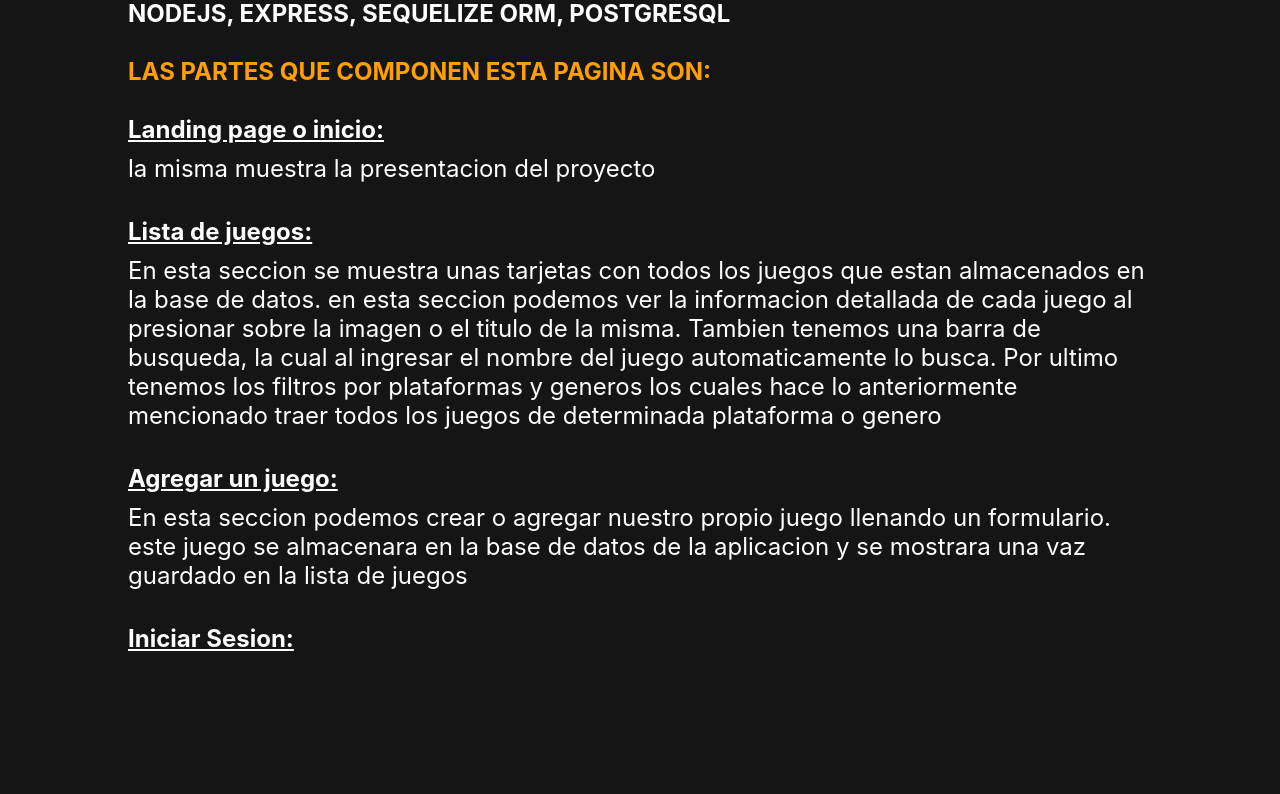
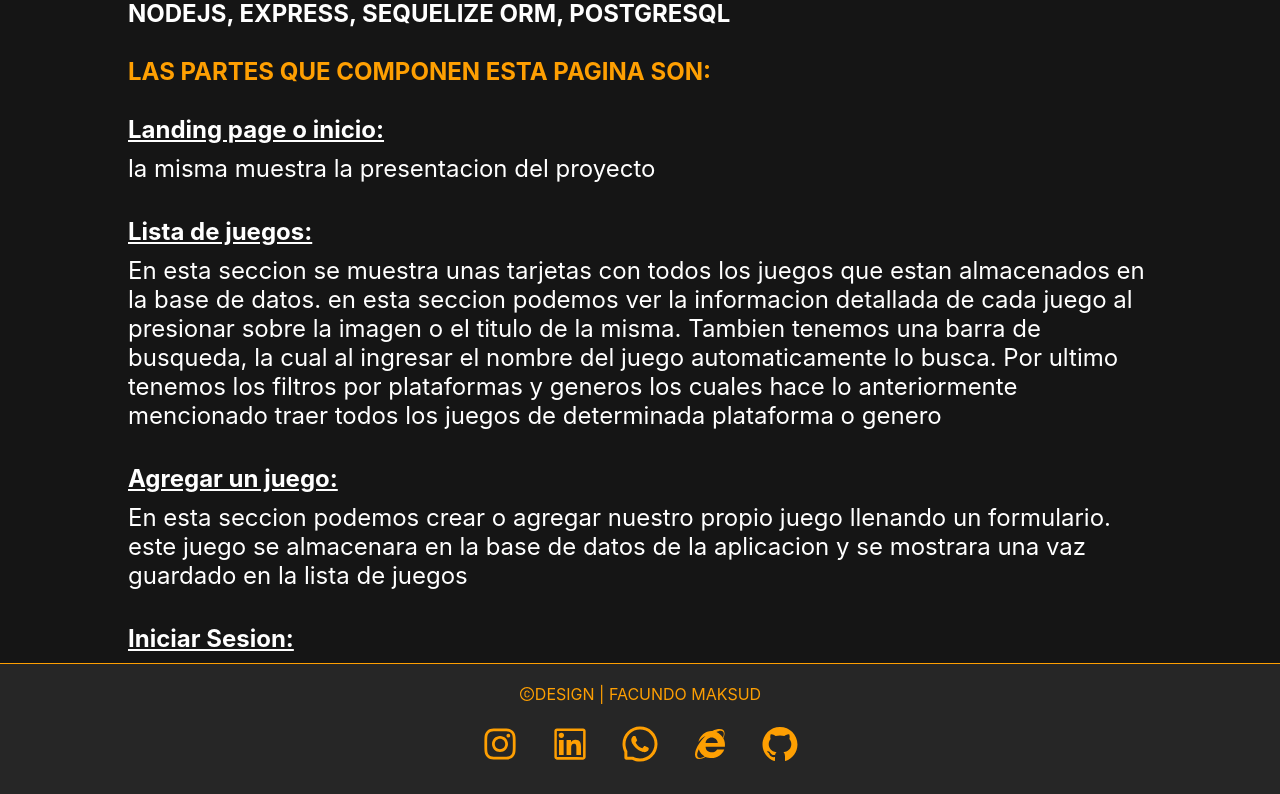
Before and after one commit to maksudxx/Proyecto-Final-React-UTN, a React (Vite) app in the folder client/: page /about in a window 1280 px wide. Shown: the part 759-1553 px from the top of the page. Before the commit the page ends 1422 px from the top, so only its background shows below. Built offline with nearby package versions, Linux system fonts and the light colour scheme; a web font is replaced by a local one.

Commit message:
component footer created

```diff
--- a/client/package.json
+++ b/client/package.json
@@ -8,6 +8,9 @@
     "preview": "vite preview"
   },
   "dependencies": {
+    "@emotion/react": "^11.9.0",
+    "@emotion/styled": "^11.8.1",
+    "@mui/material": "^5.7.0",
     "@reduxjs/toolkit": "^1.8.1",
     "axios": "^0.27.2",
     "dotenv": "^16.0.0",
--- a/client/src/App.jsx
+++ b/client/src/App.jsx
@@ -5,6 +5,7 @@ import Header from "./components/header/Header";
 import VideogameDetails from "./pages/videogameDetails/VideogameDetails";
 import NewVideogame from "./pages/newVideogame/NewVideogame";
 import About from "./pages/about/About";
+import Footer from "./components/footer/Footer";
 
 function App() {
   return (
@@ -20,7 +21,8 @@ function App() {
             component={VideogameDetails}
           />
           <Route exact path="/newGame" component={NewVideogame} />
-          <Route exact path="/about" component={About}/>
+          <Route exact path="/about" component={About} />
+          <Footer/>
         </Route>
       </Switch>
     </div>
--- /dev/null
+++ b/client/src/components/footer/Footer.jsx
@@ -0,0 +1,49 @@
+import React from "react";
+import { Link as a } from "react-router-dom";
+import {
+  AiOutlineInstagram,
+  AiOutlineLinkedin,
+  AiOutlineWhatsApp,
+  AiOutlineIe,
+  AiOutlineCopyrightCircle,
+  AiFillGithub,
+} from "react-icons/ai";
+import styles from "./Footer.module.css";
+
+const Footer = () => {
+  return (
+    <div className={styles.container}>
+      <div className={styles.containerName}>
+        <AiOutlineCopyrightCircle />
+        <span>DESIGN | FACUNDO MAKSUD</span>
+      </div>
+
+      <div className={styles.containerIcons}>
+        <a href="https://www.instagram.com/maksudcarp14/" target="_blank" className={styles.link}>
+          {" "}
+          <AiOutlineInstagram className={styles.icon} />
+        </a>
+        <a href="https://www.linkedin.com/in/facundo-maksud/" target="_blank" className={styles.link}>
+          {" "}
+          <AiOutlineLinkedin className={styles.icon} />
+        </a>
+        <a
+          href="https://wa.me/+5493888603670/?text=Hola Facundo.!"
+          target="_blank" className={styles.link}
+        >
+          {" "}
+          <AiOutlineWhatsApp className={styles.icon} />
+        </a>
+        <a href="https://facundo-maksud.vercel.app/#/" target="_blank" className={styles.link}>
+          <AiOutlineIe className={styles.icon} />
+        </a>
+        <a href="https://github.com/maksudxx" target="_blank" className={styles.link}>
+          <AiFillGithub className={styles.icon} />
+        </a>
+      </div>
+      <br />
+    </div>
+  );
+};
+
+export default Footer;
--- /dev/null
+++ b/client/src/components/footer/Footer.module.css
@@ -0,0 +1,32 @@
+.container {
+  width: 100vw;
+  border-top: 1px solid #fe9f02;
+  display: flex;
+  flex-direction: column;
+  align-items: center;
+  color: #fe9f02;
+  background: hsla(0, 0%, 100%, 0.07);
+}
+
+.containerName {
+  display: flex;
+  align-items: center;
+  margin: 20px 0;
+}
+
+.containerIcons {
+  width: 350px;
+  display: flex;
+  justify-content: space-around;
+  font-size: 2.5rem;
+}
+
+.icon:hover{
+  font-size:3rem;
+  color: #fff;
+  cursor: pointer;
+}
+
+.link{
+  color: #fe9f02
+}
```
